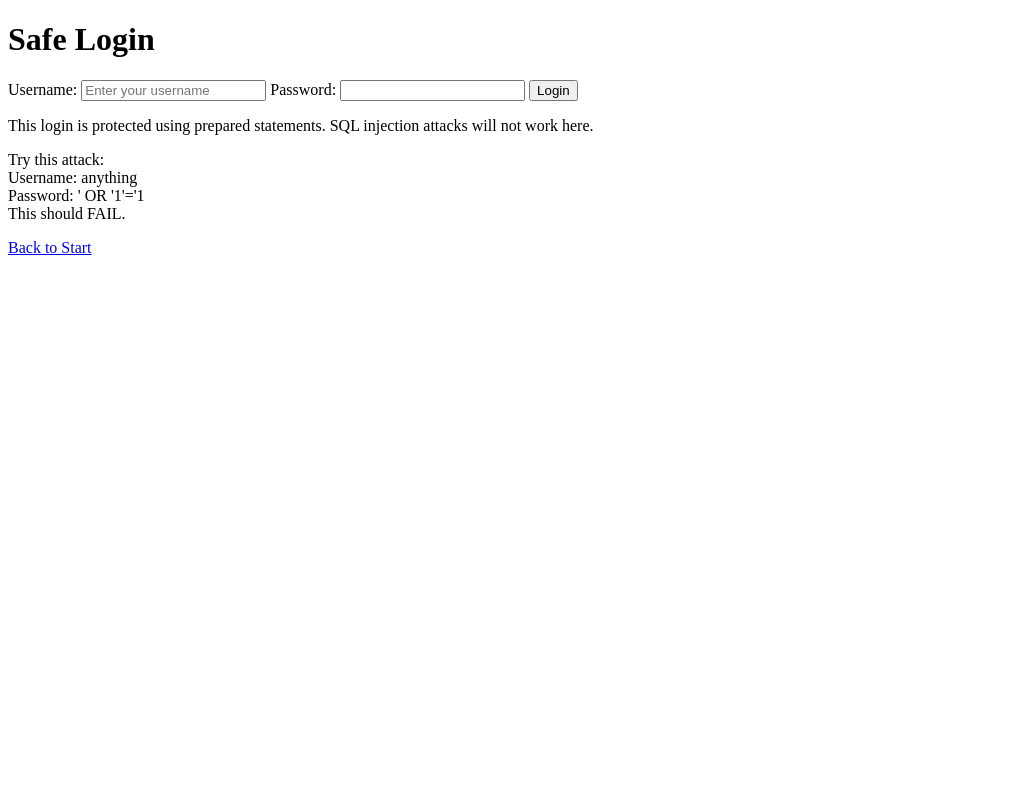
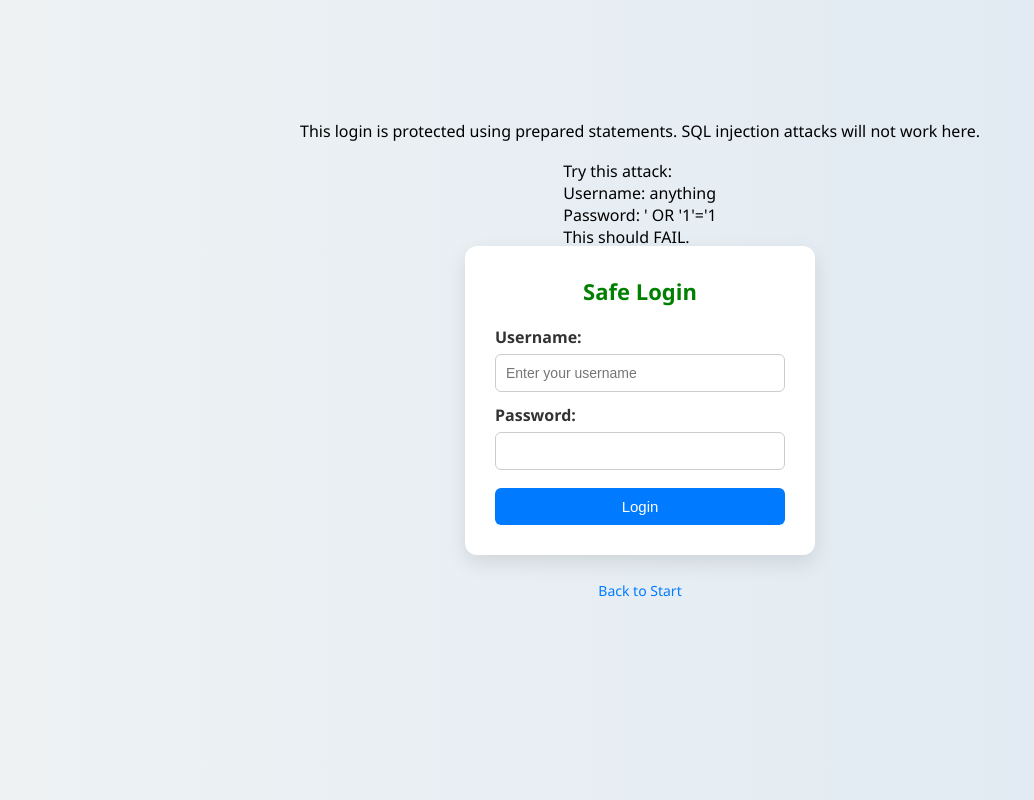
Before and after one commit to ericsawin/ITIS_3200_FinalProject, a website: page public/safe-login.html in a window 1280 px wide. Shown: the whole page, without its empty margins (0-1034 px from the left). Drawn offline with Linux system fonts and the light colour scheme.

Commit message:
minor changes so messages display cleaner

```diff
--- a/public/safe-login.html
+++ b/public/safe-login.html
@@ -2,6 +2,7 @@
 <html lang="en">
   <head>
     <title>Safe Login</title>
+    <link rel="stylesheet" href="styles.css">
   </head>
   <body>
     <form id="safeLoginForm">
@@ -30,12 +31,12 @@
 
     <pre id="message"></pre>
 
-    <p>
+    <p class="info">
       This login is protected using prepared statements.
       SQL injection attacks will not work here.
     </p>
 
-    <p>
+    <p class="instructions">
       Try this attack:
       <br>
       Username: anything
@@ -45,7 +46,7 @@
       This should FAIL.
     </p>
 
-    <p>
+    <p class="backtostart">
       <a href="index.html">Back to Start</a>
     </p>
 
--- a/public/styles.css
+++ b/public/styles.css
@@ -112,3 +112,18 @@ a:hover {
 .danger-title {
   color: red;
 }
+
+.backtostart {
+  position: absolute;
+  bottom: 25%;
+}
+
+.info {
+  position: absolute;
+  top: 15%;
+}
+
+.instructions {
+  position: absolute;
+  top: 20%;
+}
```
Also changed, not shown: public/dangerous-login.html (+3 -2 lines), public/register.html (+6 -3 lines).
